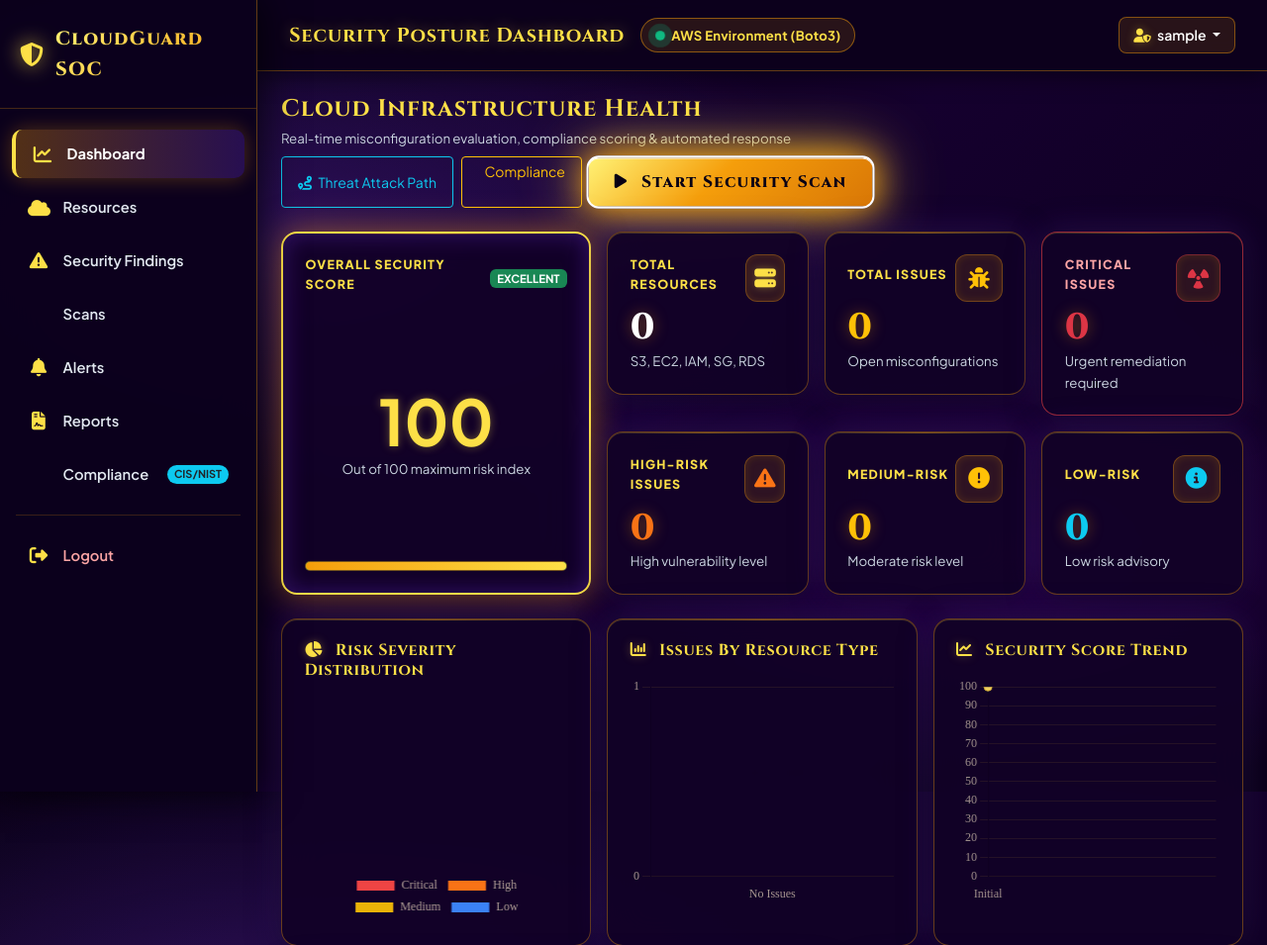
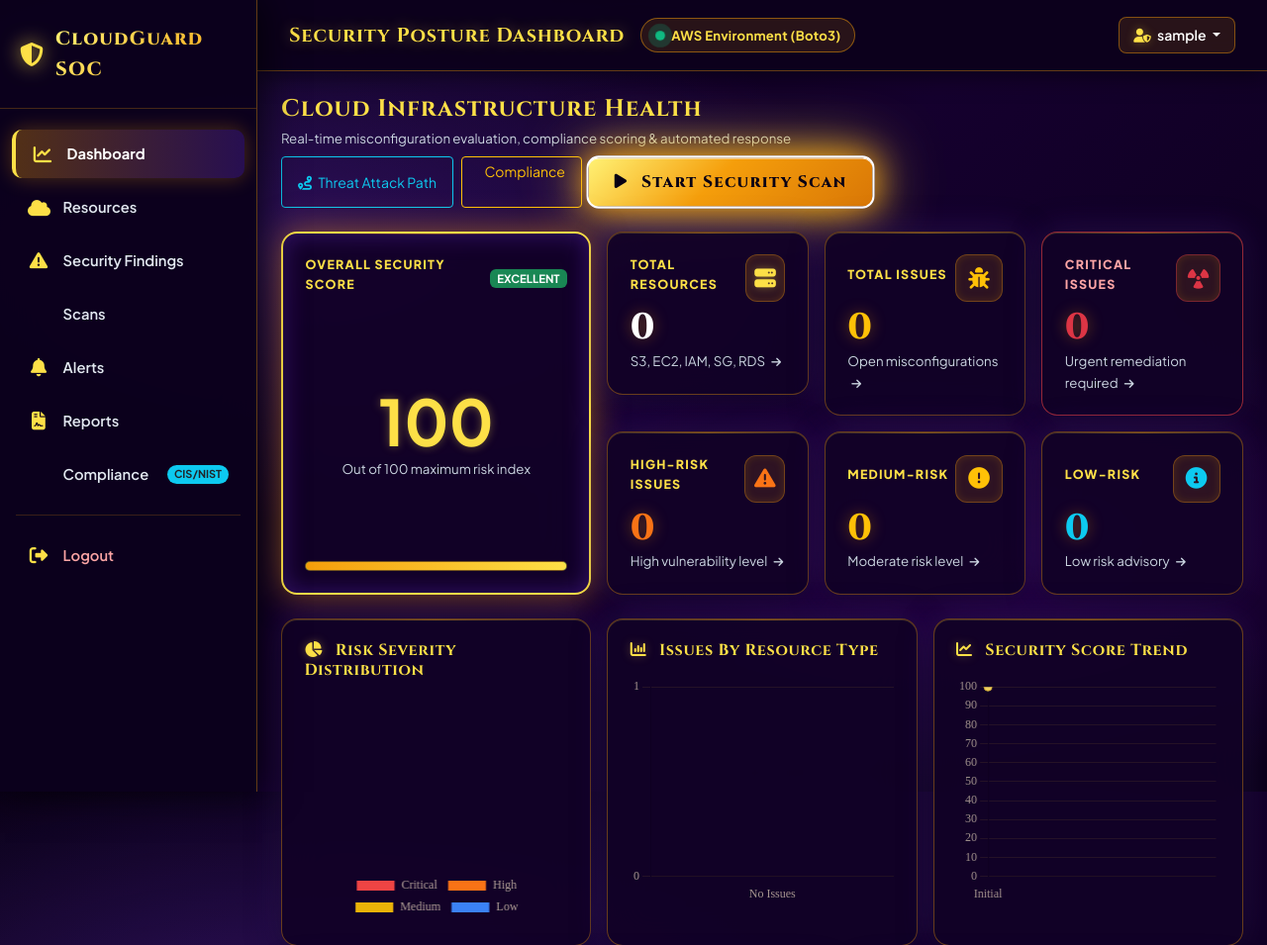
Before and after one commit to meesaladeepika79-arch/cloudguard-soc, a Flask app: page / in a window 1280 px wide. Shown: the top 955 px of the page at 99% size. Run offline with Flask 3, Linux system fonts and the light colour scheme; the visitor is signed in with stand-in values (Sample User, id 1); data that the repository does not hold is empty.

Commit message:
Add files via upload

```diff
--- a/templates/dashboard.html
+++ b/templates/dashboard.html
@@ -50,73 +50,87 @@
   <div class="col-12 col-xl-8">
     <div class="row g-3">
       <div class="col-6 col-md-4">
-        <div class="soc-card soc-card-interactive">
+        <a href="/resources" style="text-decoration: none;">
+          <div class="soc-card soc-card-interactive" style="cursor: pointer;" title="View all resources">
             <div class="d-flex justify-content-between align-items-center mb-2">
               <span class="kpi-title">TOTAL RESOURCES</span>
               <div class="kpi-icon"><i class="fa-solid fa-server royal-gold-text"></i></div>
             </div>
             <div class="kpi-value text-light" id="kpi-total-resources">--</div>
-          <div class="small text-dim mt-1">S3, EC2, IAM, SG, RDS</div>
+            <div class="small text-dim mt-1">S3, EC2, IAM, SG, RDS <i class="fa-solid fa-arrow-right ms-1" style="font-size:0.7rem;"></i></div>
           </div>
+        </a>
       </div>
 
+
       <div class="col-6 col-md-4">
-        <div class="soc-card soc-card-interactive">
+        <a href="/findings" style="text-decoration: none;">
+          <div class="soc-card soc-card-interactive" style="cursor: pointer;" title="View all findings">
             <div class="d-flex justify-content-between align-items-center mb-2">
               <span class="kpi-title">TOTAL ISSUES</span>
               <div class="kpi-icon"><i class="fa-solid fa-bug text-warning"></i></div>
             </div>
             <div class="kpi-value text-warning" id="kpi-total-issues">--</div>
-          <div class="small text-dim mt-1">Open misconfigurations</div>
+            <div class="small text-dim mt-1">Open misconfigurations <i class="fa-solid fa-arrow-right ms-1" style="font-size:0.7rem;"></i></div>
           </div>
+        </a>
       </div>
 
       <div class="col-6 col-md-4">
-        <div class="soc-card soc-card-interactive" style="border-color: rgba(239, 68, 68, 0.6);">
+        <a href="/findings?severity=CRITICAL" style="text-decoration: none;">
+          <div class="soc-card soc-card-interactive" style="border-color: rgba(239, 68, 68, 0.6); cursor: pointer;" title="View critical findings">
             <div class="d-flex justify-content-between align-items-center mb-2">
               <span class="kpi-title" style="color: #fca5a5;">CRITICAL ISSUES</span>
               <div class="kpi-icon" style="border-color: rgba(239, 68, 68, 0.4);"><i class="fa-solid fa-radiation text-danger"></i></div>
             </div>
             <div class="kpi-value text-danger" id="kpi-critical">--</div>
-          <div class="small text-dim mt-1">Urgent remediation required</div>
+            <div class="small text-dim mt-1">Urgent remediation required <i class="fa-solid fa-arrow-right ms-1" style="font-size:0.7rem;"></i></div>
           </div>
+        </a>
       </div>
 
       <div class="col-6 col-md-4">
-        <div class="soc-card soc-card-interactive">
+        <a href="/findings?severity=HIGH" style="text-decoration: none;">
+          <div class="soc-card soc-card-interactive" style="cursor: pointer;" title="View high risk findings">
             <div class="d-flex justify-content-between align-items-center mb-2">
               <span class="kpi-title">HIGH-RISK ISSUES</span>
               <div class="kpi-icon"><i class="fa-solid fa-triangle-exclamation" style="color: #f97316;"></i></div>
             </div>
             <div class="kpi-value" style="color: #f97316;" id="kpi-high">--</div>
-          <div class="small text-dim mt-1">High vulnerability level</div>
+            <div class="small text-dim mt-1">High vulnerability level <i class="fa-solid fa-arrow-right ms-1" style="font-size:0.7rem;"></i></div>
           </div>
+        </a>
       </div>
 
       <div class="col-6 col-md-4">
-        <div class="soc-card soc-card-interactive">
+        <a href="/findings?severity=MEDIUM" style="text-decoration: none;">
+          <div class="soc-card soc-card-interactive" style="cursor: pointer;" title="View medium risk findings">
             <div class="d-flex justify-content-between align-items-center mb-2">
               <span class="kpi-title">MEDIUM-RISK</span>
               <div class="kpi-icon"><i class="fa-solid fa-circle-exclamation text-warning"></i></div>
             </div>
             <div class="kpi-value text-warning" id="kpi-medium">--</div>
-          <div class="small text-dim mt-1">Moderate risk level</div>
+            <div class="small text-dim mt-1">Moderate risk level <i class="fa-solid fa-arrow-right ms-1" style="font-size:0.7rem;"></i></div>
           </div>
+        </a>
       </div>
 
       <div class="col-6 col-md-4">
-        <div class="soc-card soc-card-interactive">
+        <a href="/findings?severity=LOW" style="text-decoration: none;">
+          <div class="soc-card soc-card-interactive" style="cursor: pointer;" title="View low risk findings">
             <div class="d-flex justify-content-between align-items-center mb-2">
               <span class="kpi-title">LOW-RISK</span>
               <div class="kpi-icon"><i class="fa-solid fa-circle-info text-info"></i></div>
             </div>
             <div class="kpi-value text-info" id="kpi-low">--</div>
-          <div class="small text-dim mt-1">Low risk advisory</div>
+            <div class="small text-dim mt-1">Low risk advisory <i class="fa-solid fa-arrow-right ms-1" style="font-size:0.7rem;"></i></div>
+          </div>
+        </a>
       </div>
     </div>
   </div>
 </div>
-</div>
+
 
 <!-- Analytics Charts Row -->
 <div class="row g-3 mb-4">
```
Also changed, not shown: templates/findings.html (+9 -0 lines). Lines whose indentation alone changed are shown as unchanged.
